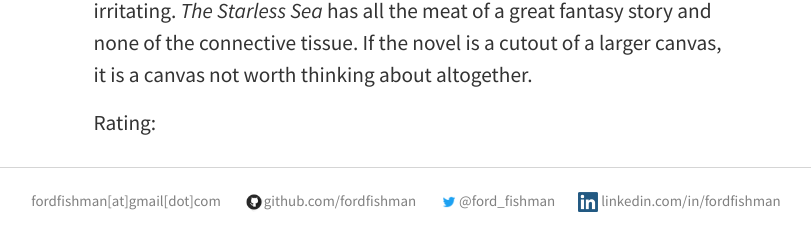
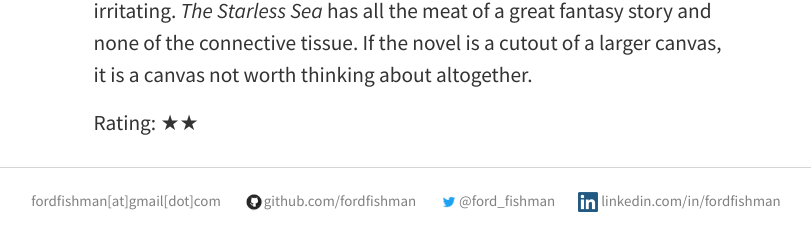
Before and after one commit to fordfishman/fordfishman.github.io, a Jekyll site: the page built from _posts/2021-12-25-starless-sea.md, in a window 1280 px wide. Shown: the part 3720-3952 px from the top of the page, without its empty margins (228-1039 px from the left). Built offline with Jekyll 4.4.1, drawn with Linux system fonts in a browser that asks for light colours.

Commit message:
switched from star svg to utf-8 symbol

```diff
--- a/_posts/2021-12-25-starless-sea.md
+++ b/_posts/2021-12-25-starless-sea.md
@@ -40,4 +40,4 @@ In the end, none of the curiosity I built up over the course of the novel was sa
 
 *The Starless Sea* is a book that has stuck in my mind because of how incredibly infuriating it is. The characters are well-written, and the interactions between them are very natural and engaging. The fables told from the books of the library are beautifully written with an elegance and charm that make how the novel plays out all the more irritating. *The Starless Sea* has all the meat of a great fantasy story and none of the connective tissue. If the novel is a cutout of a larger canvas, it is a canvas not worth thinking about altogether.
 
-Rating: <span class="icon-star"></span><span class="icon-star"></span>
+Rating: &#x2605;&#x2605;
--- a/css/main.css
+++ b/css/main.css
@@ -139,11 +139,6 @@ ul.posts li {
   /* display: inline-block; */
 }
 
-.icon-star {
-  content: url('/pics/star-fill.svg');
-  /* display: inline-block; */
-}
-
 /* Style the button that is used to open and close the collapsible content */
 .collapsible {
   background-color: white;
```
Also changed, not shown: pics/star-fill.svg (deleted).
